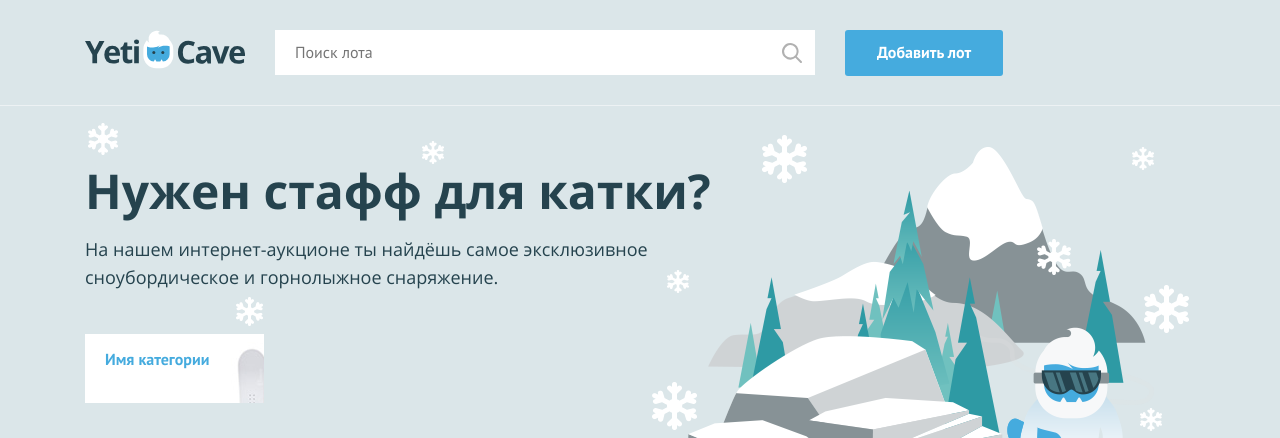
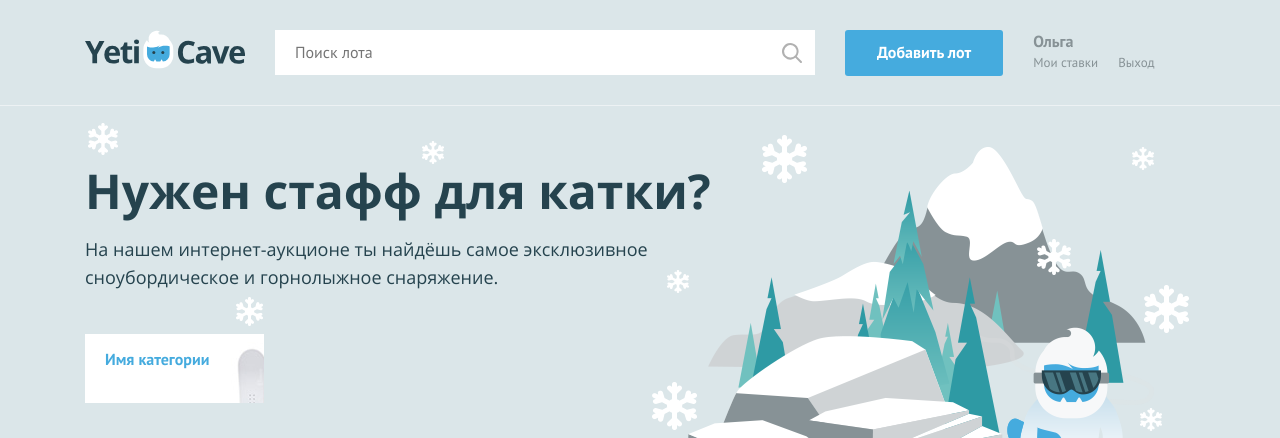
Before and after one commit to nerodemiurgo/336921-yeticave-10, a PHP site: page / in a window 1280 px wide. Shown: the top 438 px of the page. Run offline with PHP 8.4, Linux system fonts and the light colour scheme.

Commit message:
Прикрутили появление имени пользователя в зависимости от статуса авторизации

```diff
--- a/index.php
+++ b/index.php
@@ -1,7 +1,7 @@
 <?php
 $is_auth = rand(0, 1);
 
-$user_name = ''; // укажите здесь ваше имя
+$user_name = 'Ольга'; // укажите здесь ваше имя
 ?>
 <!DOCTYPE html>
 <html lang="ru">
@@ -29,6 +29,22 @@ $user_name = ''; // укажите здесь ваше имя
         <nav class="user-menu">
 
         <!-- здесь должен быть PHP код для показа меню и данных пользователя -->
+		<?php if ($is_auth == 1): ?>
+			<div class="user-menu__logged">
+				<p><?=$user_name;?></p>
+				<a class="user-menu__bets" href="pages/my-bets.html">Мои ставки</a>
+				<a class="user-menu__logout" href="#">Выход</a>
+			</div>
+		<?php else : ?>
+			<ul class="user-menu__list">
+				<li class="user-menu__item">
+				  <a href="#">Регистрация</a>
+				</li>
+				<li class="user-menu__item">
+				  <a href="#">Вход</a>
+				</li>
+			</ul
+		<?php endif; ?>
 
         </nav>
     </div>
```
